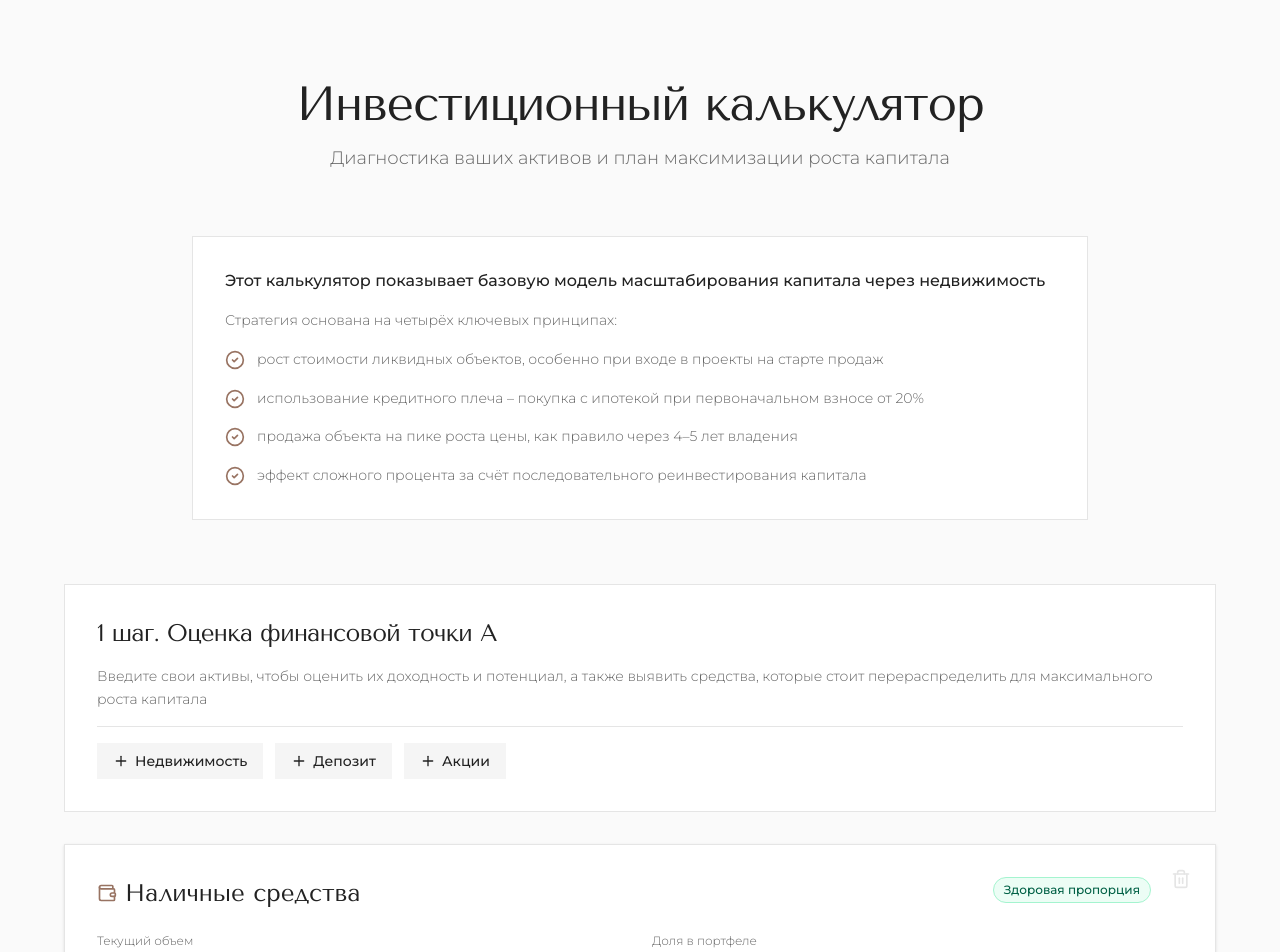
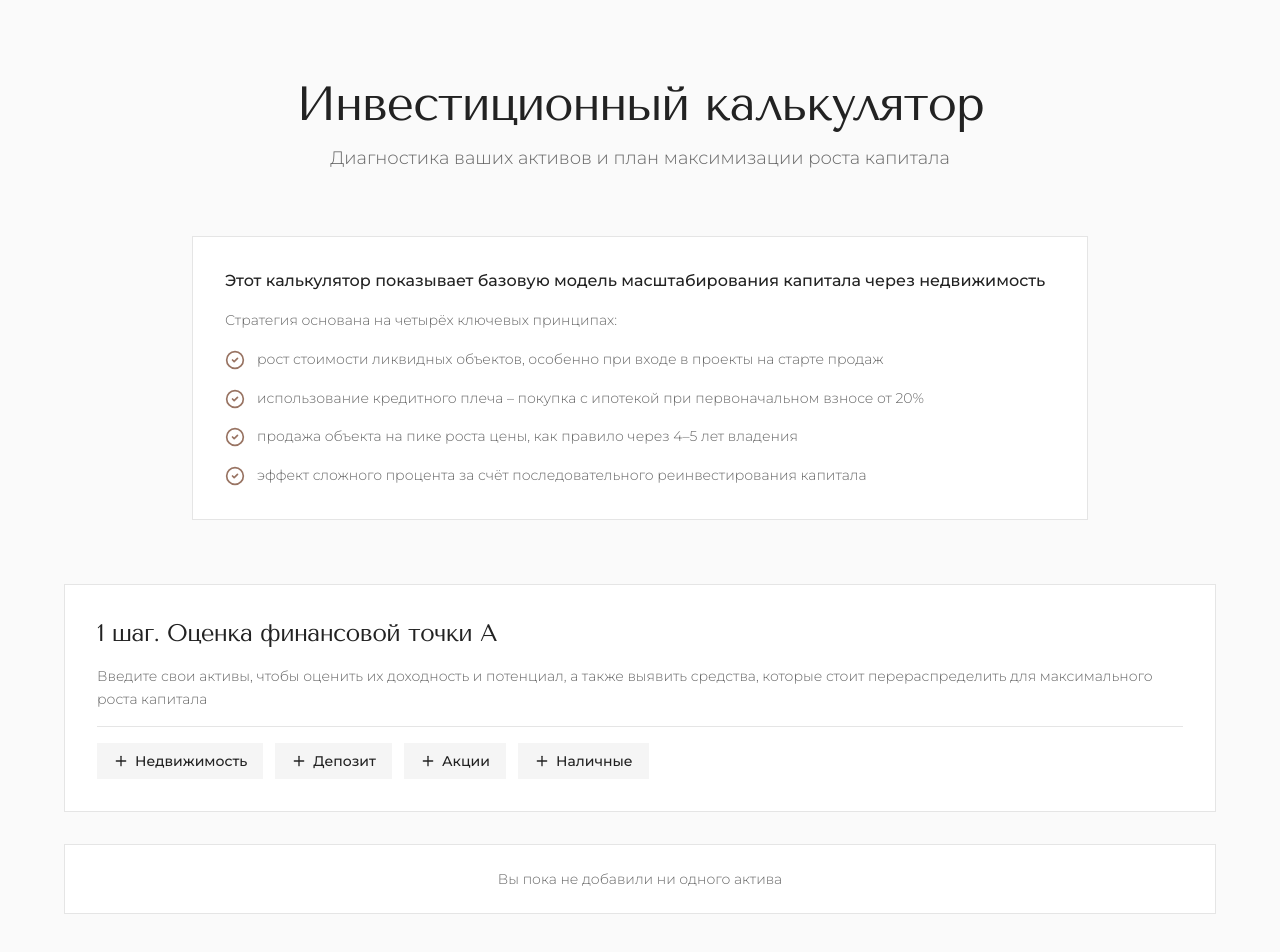
Before and after one commit to alenamashkina-ui/invest-calc, a React (Vite) app: page / in a window 1280 px wide. Shown: the top 952 px of the page. Built offline with nearby package versions, Linux system fonts and the light colour scheme.

Commit message:
remove hardcoded examples and add input placeholders

```diff
--- a/src/App.jsx
+++ b/src/App.jsx
@@ -66,30 +66,19 @@ export default function App() {
 
   const [isModalOpen, setIsModalOpen] = useState(false);
 
-  const [realEstate, setRealEstate] = useState([
-    {
-      id: 1, type: 'Квартира', city: 'Москва', purchaseYear: 2021, purchasePrice: 4199998, currentValue: 5800000,
-      hasMortgage: true, initialPayment: 420000, loanBalance: 3500000, mortgagePayment: 32000, mortgageRate: 10,
-      isUnderConstruction: false, isRented: true, rentIncome: 30000, isEditing: false
-    },
-    {
-      id: 2, type: 'Двушка', city: 'Краснодар', purchaseYear: 2022, purchasePrice: 5500000, currentValue: 6800000,
-      hasMortgage: true, initialPayment: 550000, loanBalance: 4800000, mortgagePayment: 38000, mortgageRate: 10,
-      isUnderConstruction: false, isRented: false, rentIncome: 0, isEditing: false
-    }
-  ]);
-
-  const [deposits, setDeposits] = useState([{ id: 1, amount: 1500000, rate: 14, isEditing: false }]);
-  const [cash, setCash] = useState(500000);
-  const [cashId, setCashId] = useState(3);
+  // Очистили все стартовые данные
+  const [realEstate, setRealEstate] = useState([]);
+  const [deposits, setDeposits] = useState([]);
+  const [cash, setCash] = useState(null);
+  const [cashId, setCashId] = useState(1);
   const [isEditingCash, setIsEditingCash] = useState(false);
-  const [stocks, setStocks] = useState([{ id: 1, amount: 800000, yield: 12, isEditing: false }]);
+  const [stocks, setStocks] = useState([]);
 
   const [startCapital, setStartCapital] = useState('');
   const [isAutoPayment, setIsAutoPayment] = useState(false);
-  const [monthlyPaymentLimit, setMonthlyPaymentLimit] = useState(100000);
+  const [monthlyPaymentLimit, setMonthlyPaymentLimit] = useState('');
   const [isFamilyMortgage, setIsFamilyMortgage] = useState(false);
-  const [desiredPassiveIncome, setDesiredPassiveIncome] = useState(200000);
+  const [desiredPassiveIncome, setDesiredPassiveIncome] = useState('');
 
   const {
     auditResults, targetCapital, calculationResults, currentStrategyFinalReal,
@@ -529,7 +518,7 @@ export default function App() {
                   {!isAutoPayment && (
                     <div className="space-y-2">
                       <label className="text-sm font-medium text-[#666666]">Комфортный платеж в месяц (₽)</label>
-                      <NumberInput value={monthlyPaymentLimit} onChange={(val) => setMonthlyPaymentLimit(val)} className="w-full text-xl font-medium p-3 bg-white border border-[#e5e5e5] focus:outline-none focus:border-[#987362] transition-colors" />
+                      <NumberInput value={monthlyPaymentLimit} onChange={(val) => setMonthlyPaymentLimit(val)} className="w-full text-xl font-medium p-3 bg-white border border-[#e5e5e5] focus:outline-none focus:border-[#987362] transition-colors" placeholder="150 000" />
                     </div>
                   )}
 
@@ -543,12 +532,11 @@ export default function App() {
 
                   <div className="space-y-2 pt-6 border-t border-[#e5e5e5]">
                     <label className="text-sm font-medium text-[#666666]">Желаемый пассивный доход в месяц (₽)</label>
-                    <NumberInput value={desiredPassiveIncome} onChange={(val) => setDesiredPassiveIncome(val)} className="w-full text-xl font-medium p-3 bg-white border border-[#e5e5e5] focus:outline-none focus:border-[#987362] transition-colors" />
+                    <NumberInput value={desiredPassiveIncome} onChange={(val) => setDesiredPassiveIncome(val)} className="w-full text-xl font-medium p-3 bg-white border border-[#e5e5e5] focus:outline-none focus:border-[#987362] transition-colors" placeholder="300 000" />
                     <p className="text-xs text-[#a0a0a0]">Цель через 15 лет</p>
                   </div>
                 </div>
 
-                {/* --- УМНЫЕ ПОДСКАЗКИ АЛГОРИТМА --- */}
                 {firstCycleUnusedCapital > 0 && !isAutoPayment && (
                   <div className="mt-6 p-4 bg-orange-50 border border-orange-200 flex items-start space-x-3">
                     <AlertCircle className="w-5 h-5 text-orange-600 flex-shrink-0 mt-0.5" />
@@ -572,8 +560,6 @@ export default function App() {
                     </div>
                   </div>
                 )}
-                {/* --------------------------------- */}
-
               </div>
 
               <ChartSection
```
